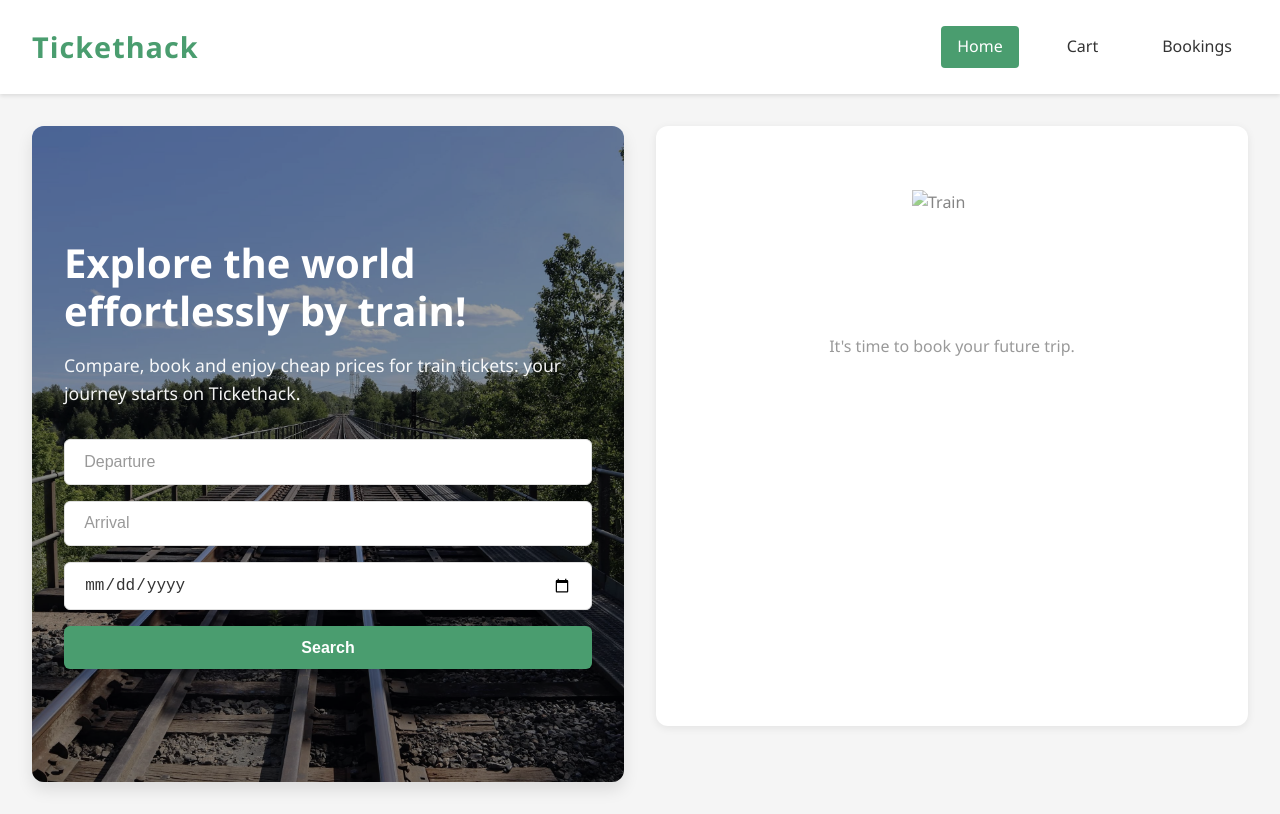
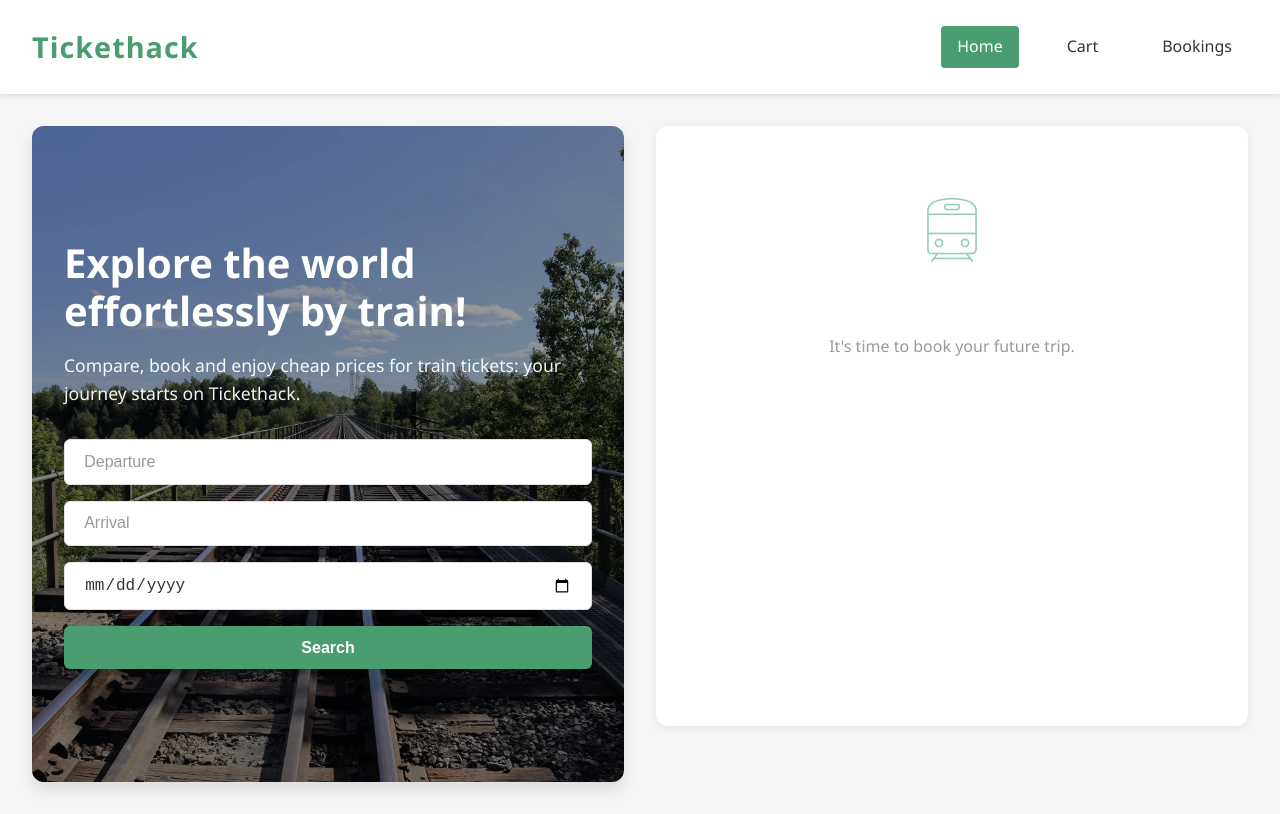
Before and after one commit to Sey-aang/tickethackv1, a plain HTML site: page frontend/index.html in a window 1280 px wide. Drawn offline with Linux system fonts and the light colour scheme.

Commit message:
tickethackvercel

```diff
--- a/frontend/index.html
+++ b/frontend/index.html
@@ -34,7 +34,7 @@
 
       <div class="results-section">
         <div id="results-container">
-          <img src="images/train.jpg" alt="Train" class="placeholder-icon" />
+          <img src="images/train.png" alt="Train" class="placeholder-icon" />
           <p>It's time to book your future trip.</p>
         </div>
       </div>
```
